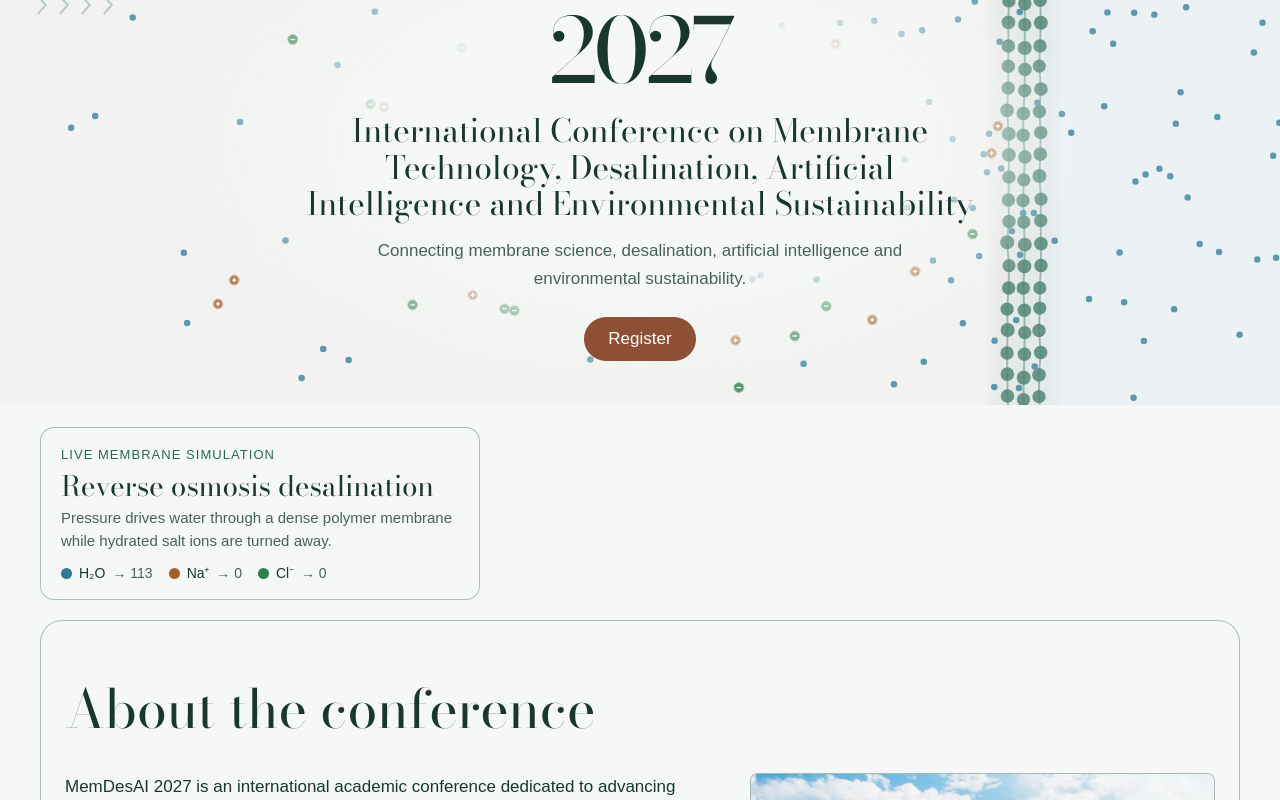
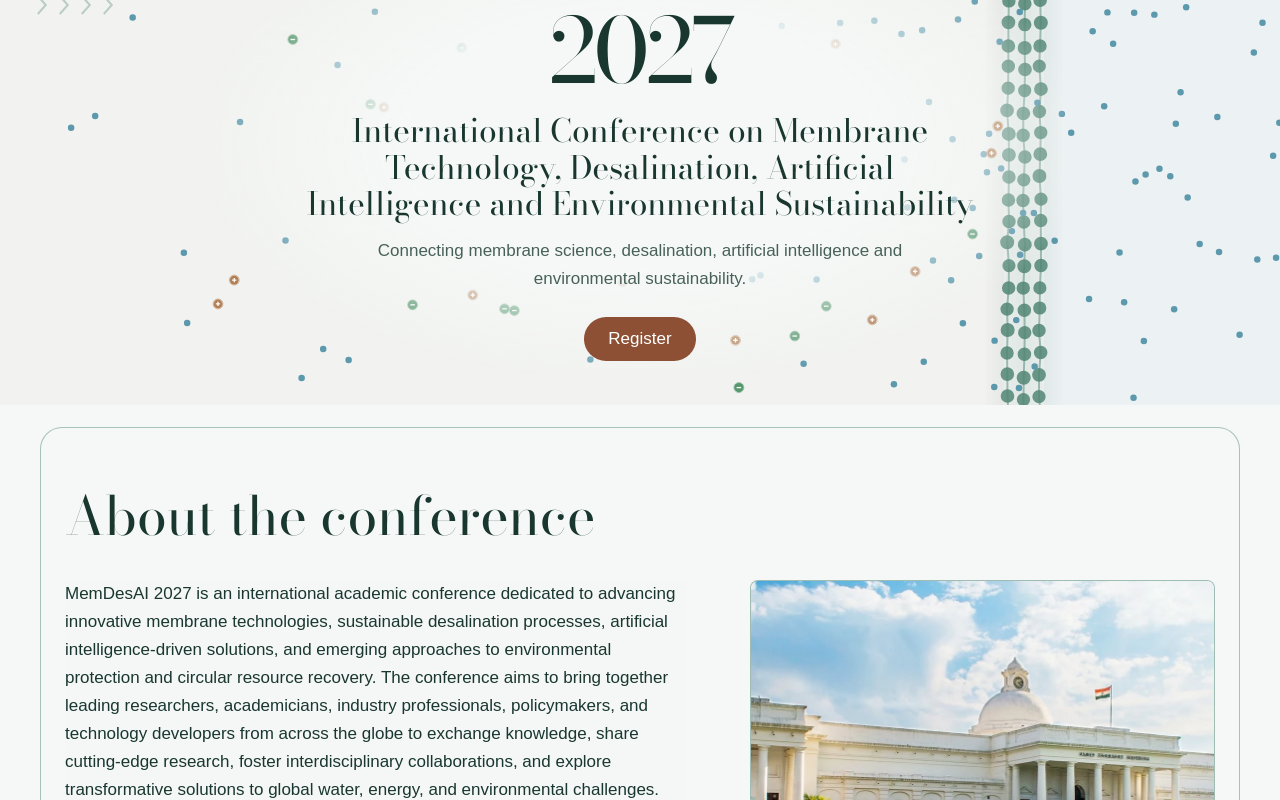
Before and after one commit to gkrish088-blip/ConferenceWebsite, a React (Vite) app: page / in a window 1280 px wide. Shown: the part 395-1195 px from the top of the page. Built offline with nearby package versions, Linux system fonts and the light colour scheme; a web font is replaced by a local one.

Commit message:
Remove membrane description panels from multipage design

```diff
--- a/src/app/MembraneSiteApp.tsx
+++ b/src/app/MembraneSiteApp.tsx
@@ -5,7 +5,6 @@ import { membranes } from "../content/membranes";
 import { ContentLink } from "../components/ContentLink";
 import { IdentityBand } from "../components/IdentityBand";
 import { MembraneBackground } from "../components/MembraneBackground";
-import { MembraneCaption } from "../components/MembraneCaption";
 import { PageNavigation } from "../components/PageNavigation";
 import { Pager } from "../components/Pager";
 import { SiteFooter } from "../components/SiteFooter";
@@ -152,9 +151,6 @@ export function MembraneSiteApp({
             <div className={styles.stage} data-stage />
           </>
         )}
-        <div className={styles.captionRow}>
-          <MembraneCaption page={entry} />
-        </div>
         <div className={styles.panel} key={page} data-panel>
           <Section />
         </div>
```
